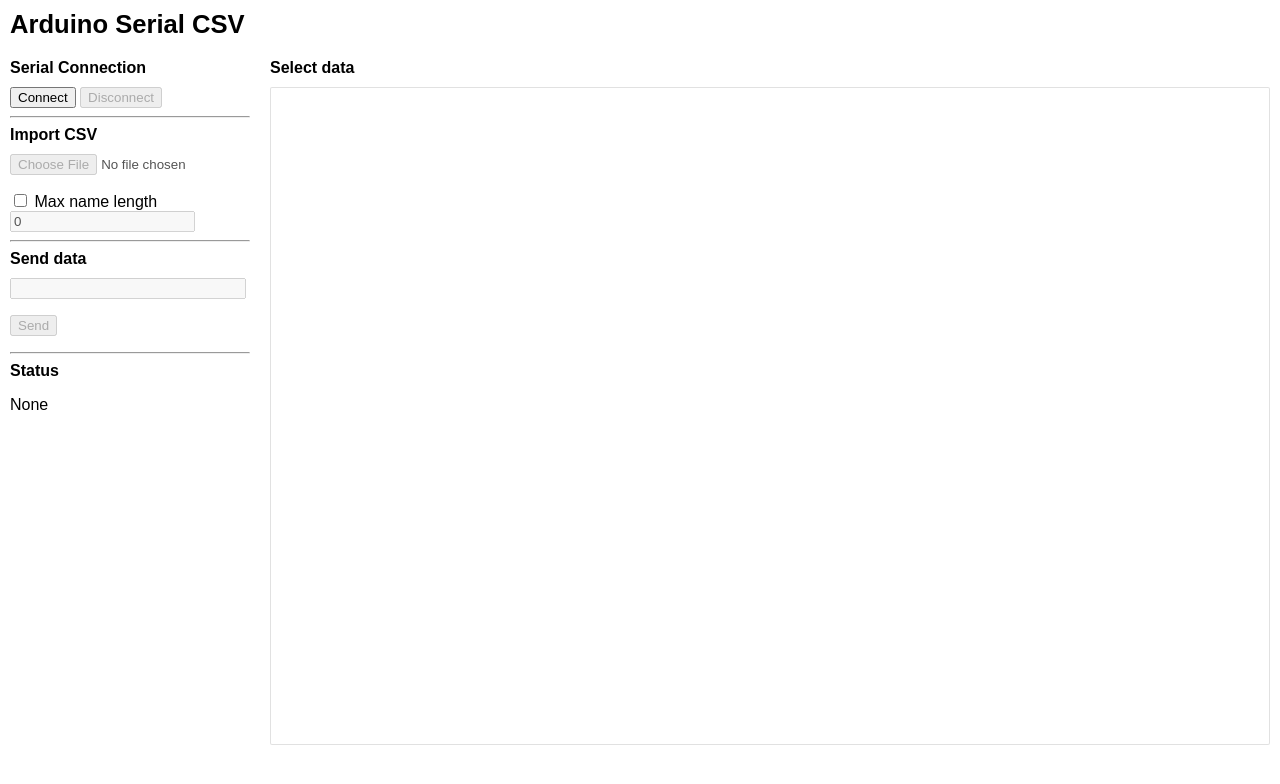
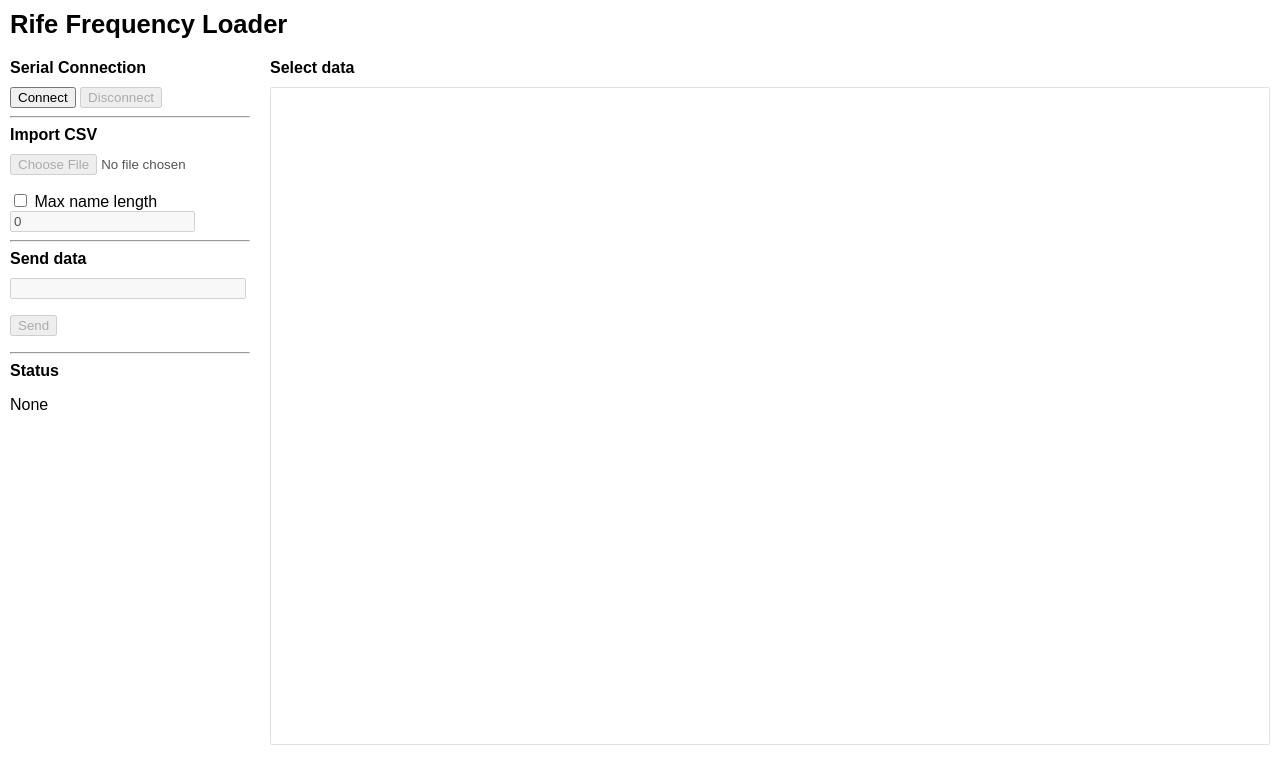
Before and after one commit to ozgvr/arduino-web-serial, a plain HTML site: page index.html in a window 1280 px wide. Drawn offline with Linux system fonts and the light colour scheme.

Commit message:
update title

```diff
--- a/index.html
+++ b/index.html
@@ -3,7 +3,7 @@
 <head>
     <meta charset="UTF-8">
     <meta name="viewport" content="width=device-width, initial-scale=1.0">
-    <title>Arduino Serial CSV</title>
+    <title>Rife Frequency Loader</title>
     <style>
         body {
             font-family: sans-serif;
@@ -49,7 +49,7 @@
 </head>
 <body>
     <div style="display:flex; flex-direction:column; height:100vh">
-        <h1>Arduino Serial CSV</h1>
+        <h1>Rife Frequency Loader</h1>
         <div id="mainContainer">
             <div class="mainBox" id="controlsBox">
                 <h4>Serial Connection</h4>
```
